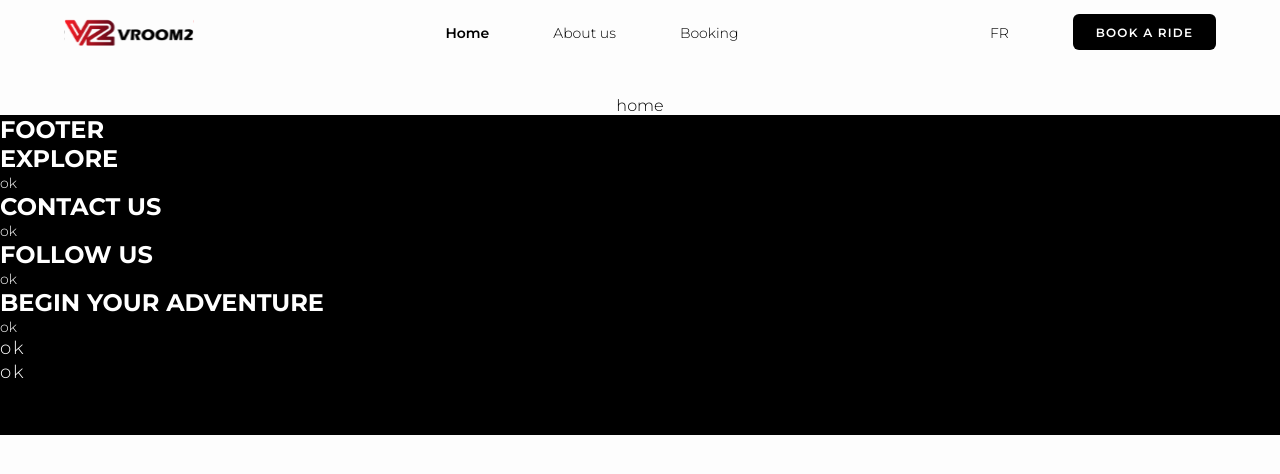
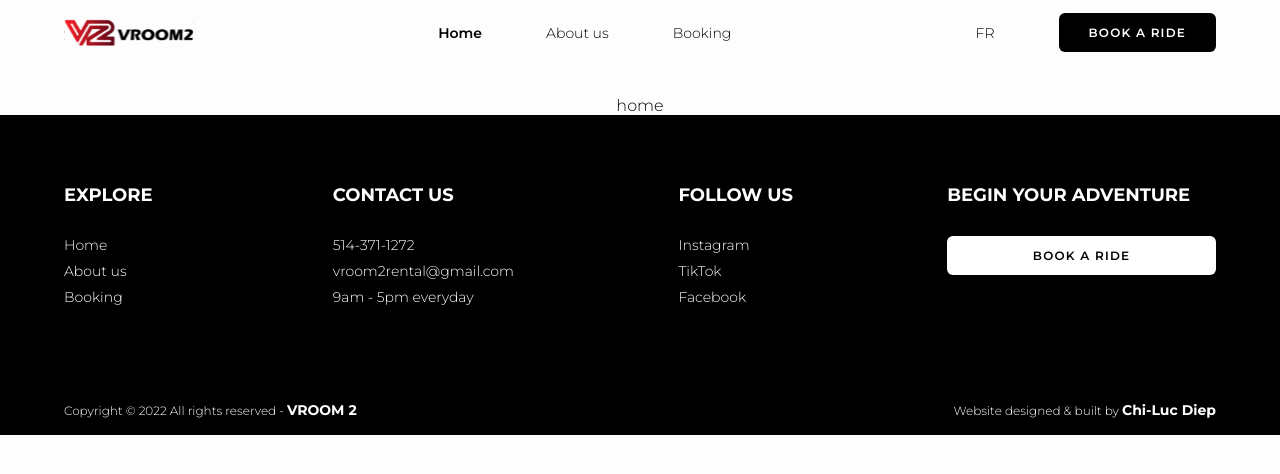
Before and after one commit to chilucdiep/vroom2, a Next.js app: page / in a window 1280 px wide. Shown: the top 474 px of the page. Built offline with nearby package versions, Linux system fonts and the light colour scheme.

Commit message:
Footer done

```diff
--- a/components/Button/Button.module.scss
+++ b/components/Button/Button.module.scss
@@ -3,13 +3,20 @@
 .Button {
   color: $White;
   background-color: $Black;
-  padding: 0.9em 1.9em;
+  padding: 1em 2.5em;
   border-radius: $BorderRadius;
   border: none;
   text-transform: uppercase;
   font-weight: 600;
   font-size: 12px;
   letter-spacing: 0.1em;
+  width: 100%;
+  transition: 200ms all ease-in;
+
+  &:hover {
+    cursor: pointer;
+    opacity: .8;
+  }
 }
 
 .light {
--- a/components/Layout/Footer/Footer.module.scss
+++ b/components/Layout/Footer/Footer.module.scss
@@ -4,6 +4,8 @@
   width: 100%;
   height: 20em;
   background-color: $Black;
+  padding: 3em 0;
+  position: relative;
 
   a {
     color: $White;
@@ -12,4 +14,30 @@
   p {
     color: $White;
   }
+
+  .Container {
+    width: clamp(350px, 90%, 1200px);
+    margin: 0 auto;
+
+    .Sections {
+      display: grid;
+      grid-template-columns: 1fr 30% 1fr 1fr;
+
+      li {
+        display: flex;
+        flex-direction: column;
+        gap: 0.5em;
+
+        h2 {
+          padding: 1em 0;
+        }
+      }
+    }
+
+    .Copy {
+      margin-top: 6em;
+      display: flex;
+      justify-content: space-between;
+    }
+  }
 }
--- a/components/Layout/Footer/Footer.tsx
+++ b/components/Layout/Footer/Footer.tsx
@@ -1,38 +1,74 @@
+import Link from "next/link";
+
+import { URL } from "../../../utils/constants/url";
+import { Button } from "../../Button";
+
 import styles from "./Footer.module.scss";
 
 export function Footer() {
   return (
     <footer className={styles.Footer}>
-      <h2>Footer</h2>
-      <div className="links">
-        <ul>
+      <div className={styles.Container}>
+        <ul className={styles.Sections}>
           <li>
             <h2>Explore</h2>
-            <a href="/">ok</a>
+            <Link href={URL.HOME}>
+              <a>Home</a>
+            </Link>
+            <Link href={URL.ABOUT}>
+              <a>About us</a>
+            </Link>
+            <Link href={URL.BOOK}>
+              <a>Booking</a>
+            </Link>
+          </li>
+
+          <li>
+            <h2>Contact us</h2>
+            <Link href="514-371-1272">
+              <a>514-371-1272</a>
+            </Link>
+            <Link href="vroom2rental@gmail.com">
+              <a>vroom2rental@gmail.com</a>
+            </Link>
+            <a>9am - 5pm everyday</a>
+          </li>
+
+          <li>
+            <h2>Follow us</h2>
+            <Link href="https://www.instagram.com/vroom2rental/">
+              <a>Instagram</a>
+            </Link>
+            <Link href="https://www.instagram.com/vroom2rental/">
+              <a>TikTok</a>
+            </Link>
+            <Link href="https://www.instagram.com/vroom2rental/">
+              <a>Facebook</a>
+            </Link>
+          </li>
+          <li>
+            <h2>Begin your adventure</h2>
+            <Button label="Book a Ride" route={URL.BOOK} light />
           </li>
         </ul>
-        <ul>
-          <li>
-            <h2>Contact us</h2>
-            <a href="/">ok</a>
-          </li>
-        </ul>
-        <ul>
-          <li>
-            <h2>Follow us</h2>
-            <a href="/">ok</a>
-          </li>
-        </ul>
-        <ul>
-          <li>
-            <h2>Begin your adventure</h2>
-            <a href="/">ok</a>
-          </li>
-        </ul>
-      </div>
-      <div className="copy">
-        <p className="BigCaption">ok</p>
-        <p className="BigCaption">ok</p>
+        <div className={styles.Copy}>
+          <p>
+            Copyright © 2022 All rights reserved -{" "}
+            <Link href={URL.HOME}>
+              <a>
+                <b>VROOM 2</b>
+              </a>
+            </Link>
+          </p>
+          <p>
+            Website designed & built by{" "}
+            <Link href="https://chilucdiep.com/">
+              <a>
+                <b>Chi-Luc Diep</b>
+              </a>
+            </Link>
+          </p>
+        </div>
       </div>
     </footer>
   );
--- a/components/Layout/Navbar/Navbar.module.scss
+++ b/components/Layout/Navbar/Navbar.module.scss
@@ -16,14 +16,9 @@
 
     li {
       margin-right: 4em;
-      transition: all 0.1s ease-in-out;
 
       @media (max-width: 700px) {
         margin-right: 1.5em;
-      }
-
-      &:hover {
-        opacity: 0.7;
       }
     }
 
--- a/styles/globals.scss
+++ b/styles/globals.scss
@@ -27,9 +27,14 @@ a {
   color: $Black;
   font-size: 0.875rem;
   font-weight: 400;
+  transition: 200ms all ease-in;
 
   @media (max-width: 700px) {
     font-size: 0.7rem;
+  }
+
+  &:hover {
+    opacity: .8;
   }
 }
 
@@ -44,7 +49,7 @@ a {
   font-weight: 300;
   font-size: 18px;
   line-height: 135%;
-  letter-spacing: 0.1em;
+  // letter-spacing: 0.1em;
 }
 
 h1 {
@@ -56,7 +61,7 @@ h1 {
 
 h2 {
   font-weight: 700;
-  font-size: 24px;
+  font-size: 18px;
   line-height: 29px;
   color: $White;
   text-transform: uppercase;
@@ -73,5 +78,5 @@ p {
   font-weight: 300;
   font-size: 12px;
   line-height: 135%;
-  letter-spacing: 0.1em;
+  // letter-spacing: 0.1em;
 }
```
